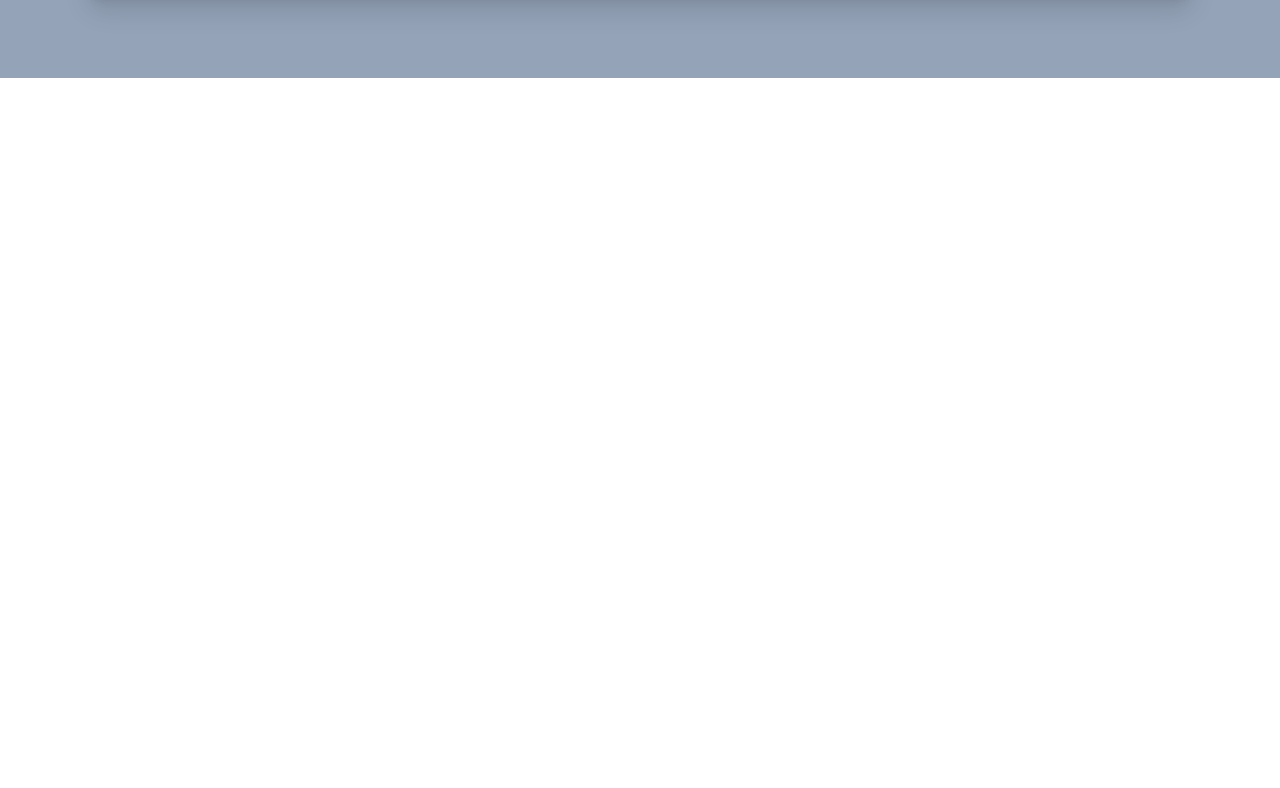
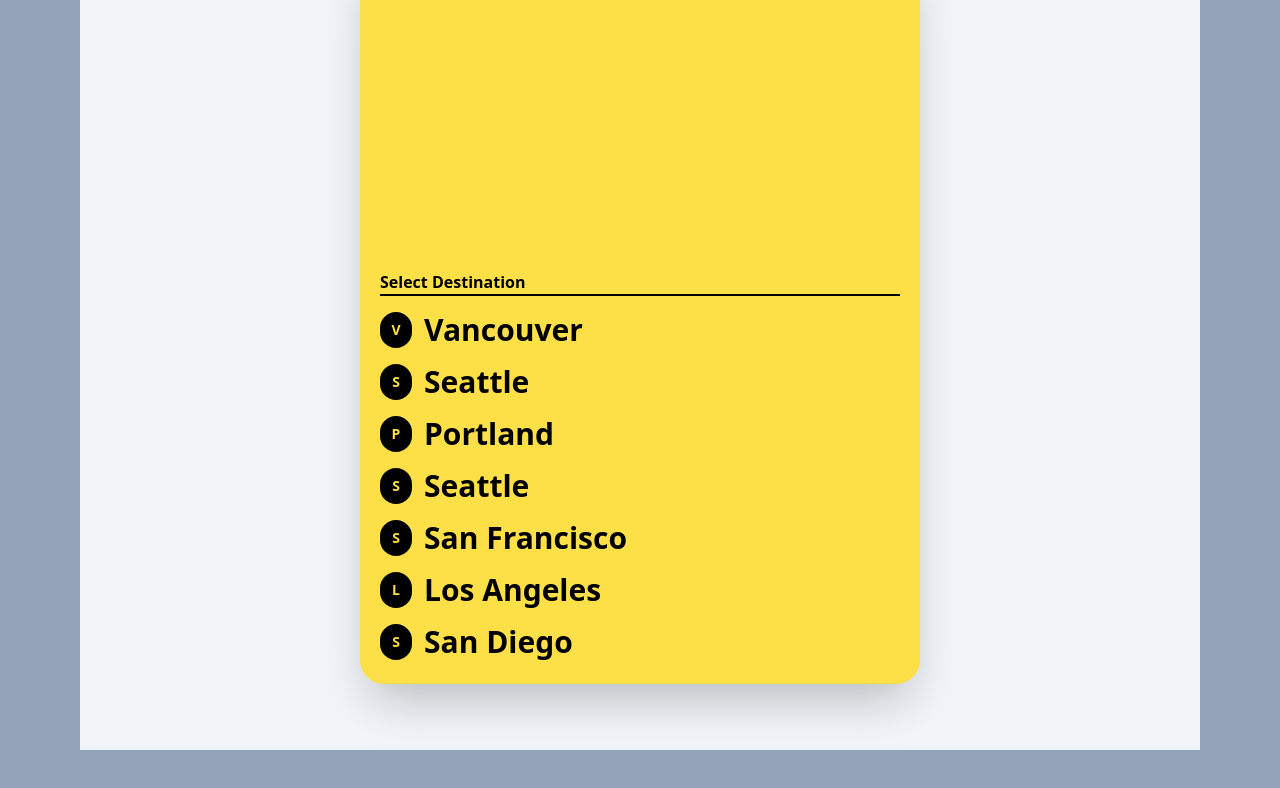
Before and after one commit to corgiccori97/carrot, a Next.js app: page / in a window 1280 px wide. Shown: the part 1302-2090 px from the top of the page. Before the commit the page ends 1380 px from the top, so only its background shows below. Built offline with nearby package versions, Linux system fonts and the light colour scheme.

Commit message:
add challenge

```diff
--- a/pages/index.tsx
+++ b/pages/index.tsx
@@ -79,7 +79,52 @@ export default function Home() {
           </div>
         </div>
       </div>
-      <div className='bg-white p-6 rounded-3xl shadow-xl'></div>
+      <div className="bg-slate-100 h-screen">
+        <div className="bg-yellow-300 rounded-3xl w-2/4 mx-auto my-auto px-5 pt-80 shadow-2xl">
+          <div className="border-b-2 border-black">
+            <span className="font-semibold">Select Destination</span>
+          </div>
+          <div className="font-extrabold text-3xl mt-4 pb-4">
+            <ul>
+              <li className="mb-4 hover:text-white flex text-center">
+                <span className="text-sm bg-black text-yellow-300 p-2 rounded-full mr-3
+                hover:bg-white w-8">V</span>
+                <span>Vancouver</span>
+              </li>
+              <li className="mb-4 hover:text-white flex text-center">
+                <span className="text-sm bg-black text-yellow-300 p-2 rounded-full mr-3
+                hover:bg-white w-8">S</span>
+                <span>Seattle</span>
+              </li>
+              <li className="mb-4 hover:text-white flex text-center">
+                <span className="text-sm bg-black text-yellow-300 p-2 rounded-full mr-3
+                hover:bg-white w-8">P</span>
+                <span>Portland</span>
+              </li>
+              <li className="mb-4 hover:text-white flex text-center">
+                <span className="text-sm bg-black text-yellow-300 p-2 rounded-full mr-3
+                hover:bg-white w-8">S</span>
+                <span>Seattle</span>
+              </li>
+              <li className="mb-4 hover:text-white flex text-center">
+                <span className="text-sm bg-black text-yellow-300 p-2 rounded-full mr-3
+                hover:bg-white w-8">S</span>
+                <span>San Francisco</span>
+              </li>
+              <li className="mb-4 hover:text-white flex text-center">
+                <span className="text-sm bg-black text-yellow-300 p-2 rounded-full mr-3
+                hover:bg-white w-8">L</span>
+                <span>Los Angeles</span>
+              </li>
+              <li className="mb-2 hover:text-white flex text-center">
+                <span className="text-sm bg-black text-yellow-300 p-2 rounded-full mr-3
+                hover:bg-white w-8">S</span>
+                <span>San Diego</span>
+              </li>
+            </ul>
+          </div>
+      </div>
+      </div>
     </div>
   )
 }
```
